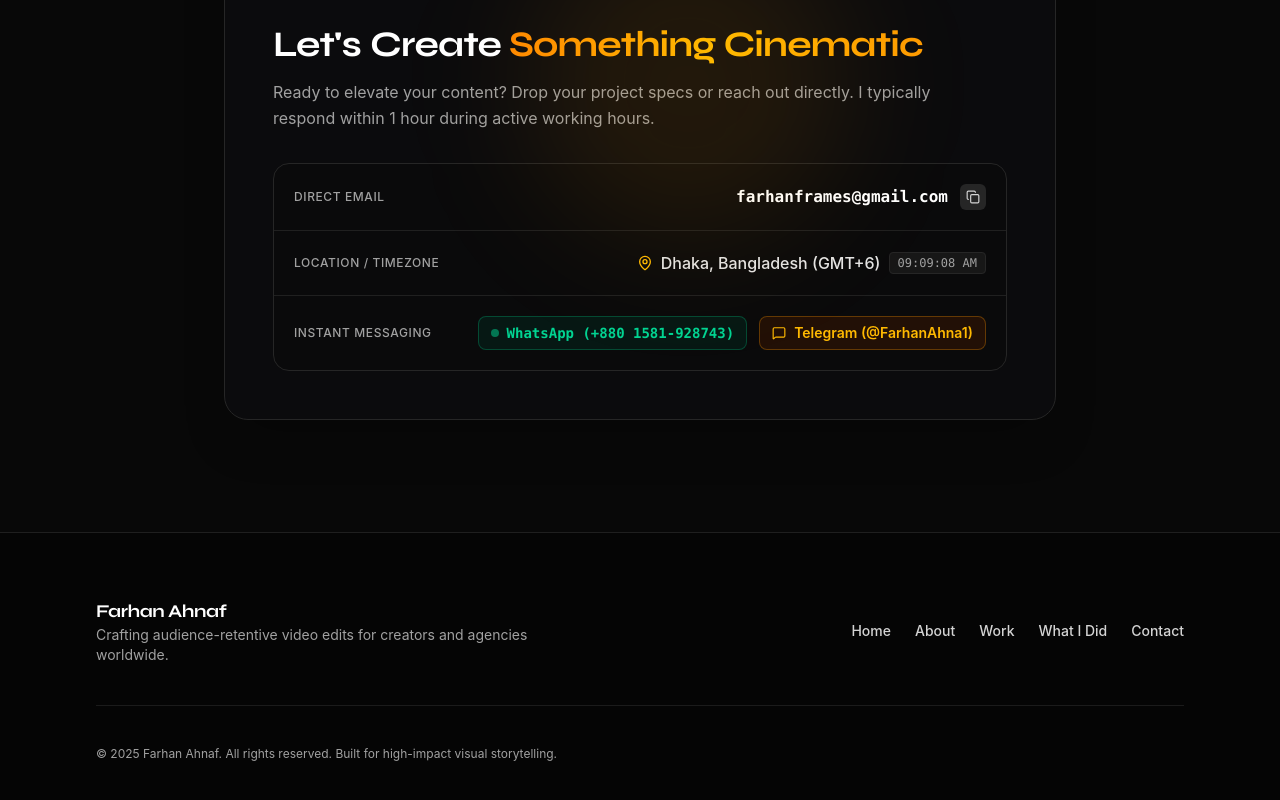
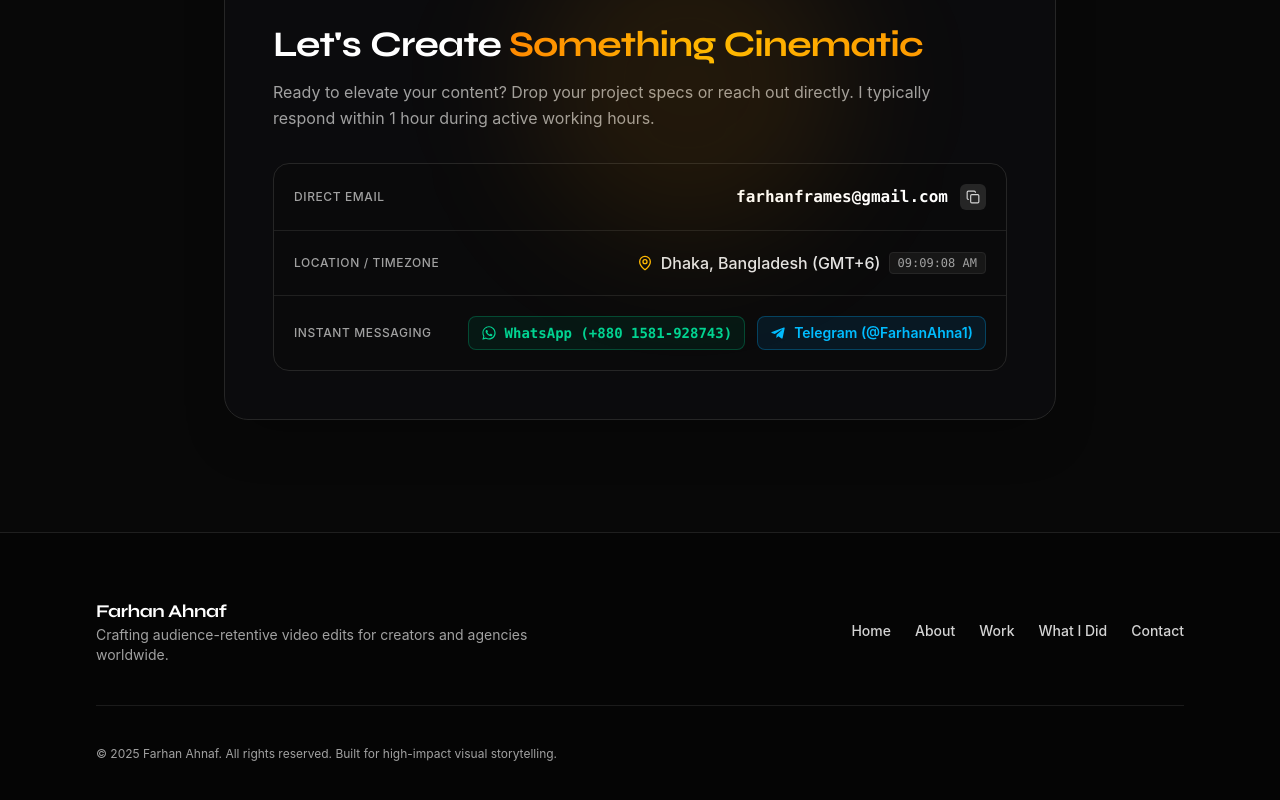
Before and after one commit to asfaq-quresi/FarhanAhnaf, a React (Vite) app: page / in a window 1280 px wide. Shown: the part 5618-6418 px from the top of the page. Built offline with nearby package versions, Linux system fonts and the light colour scheme.

Commit message:
feat: add WhatsApp and Telegram contact icons

```diff
--- a/src/components/ContactSection.tsx
+++ b/src/components/ContactSection.tsx
@@ -1,6 +1,28 @@
 import React, { useState, useEffect } from 'react';
-import { MapPin, MessageSquare, Copy, Check } from 'lucide-react';
+import { MapPin, Copy, Check } from 'lucide-react';
 import { TextReveal } from './TextReveal';
+
+const WhatsAppIcon: React.FC<{ className?: string }> = ({ className = 'w-4 h-4' }) => (
+  <svg
+    viewBox="0 0 24 24"
+    fill="currentColor"
+    className={className}
+    aria-hidden="true"
+  >
+    <path d="M12.04 2c-5.46 0-9.91 4.45-9.91 9.91 0 1.75.46 3.45 1.32 4.95L2.05 22l5.25-1.38c1.45.79 3.08 1.21 4.74 1.21 5.46 0 9.91-4.45 9.91-9.91 0-2.65-1.03-5.14-2.9-7.01A9.82 9.82 0 0 0 12.04 2zm0 18.15c-1.5 0-2.97-.4-4.26-1.16l-.31-.18-3.16.83.84-3.08-.2-.32a8.21 8.21 0 0 1-1.26-4.44c0-4.54 3.7-8.24 8.25-8.24 2.2 0 4.27.86 5.82 2.42a8.18 8.18 0 0 1 2.41 5.83c0 4.55-3.7 8.24-8.25 8.24zm4.52-6.17c-.25-.12-1.47-.72-1.7-.81-.23-.08-.39-.12-.56.12-.17.25-.64.81-.79.97-.14.17-.29.19-.54.06-.25-.12-1.05-.39-2-1.23-.74-.66-1.24-1.47-1.39-1.72-.14-.25-.02-.38.11-.5.11-.11.25-.29.37-.43.12-.14.17-.25.25-.41.08-.17.04-.31-.02-.43s-.56-1.35-.77-1.85c-.2-.48-.41-.42-.56-.43h-.48c-.17 0-.44.06-.67.31-.23.25-.88.86-.88 2.1s.9 2.44 1.03 2.61c.12.17 1.77 2.7 4.29 3.79.6.26 1.07.41 1.43.53.6.19 1.15.16 1.58.1.48-.07 1.47-.6 1.68-1.18.21-.58.21-1.07.14-1.18-.06-.11-.22-.19-.47-.31z" />
+  </svg>
+);
+
+const TelegramIcon: React.FC<{ className?: string }> = ({ className = 'w-4 h-4' }) => (
+  <svg
+    viewBox="0 0 24 24"
+    fill="currentColor"
+    className={className}
+    aria-hidden="true"
+  >
+    <path d="m20.665 3.717-17.73 6.837c-1.21.486-1.203 1.161-.222 1.462l4.552 1.42 10.532-6.645c.498-.303.953-.14.579.192l-8.533 7.701h-.002l-.313 4.693c.46 0 .663-.211.921-.46l2.211-2.15 4.599 3.397c.848.467 1.457.227 1.668-.785l3.019-14.228c.309-1.239-.473-1.8-1.282-1.434z" />
+  </svg>
+);
 
 export const ContactSection: React.FC = () => {
   const [copied, setCopied] = useState(false);
@@ -122,16 +144,16 @@ export const ContactSection: React.FC = () => {
                   rel="noopener noreferrer"
                   className="inline-flex items-center gap-2 px-3 py-1.5 rounded-lg bg-emerald-950/40 border border-emerald-500/30 text-emerald-400 hover:bg-emerald-900/40 hover:border-emerald-500/50 transition-all font-mono text-xs sm:text-sm font-semibold"
                 >
-                  <span className="w-2 h-2 rounded-full bg-emerald-400 animate-pulse" />
+                  <WhatsAppIcon className="w-4 h-4 text-emerald-400 shrink-0" />
                   <span>WhatsApp (+880 1581-928743)</span>
                 </a>
                 <a
                   href="https://t.me/FarhanAhna1"
                   target="_blank"
                   rel="noopener noreferrer"
-                  className="inline-flex items-center gap-2 px-3 py-1.5 rounded-lg bg-amber-950/40 border border-amber-500/30 text-amber-400 hover:bg-amber-900/40 hover:border-amber-500/50 transition-all text-xs sm:text-sm font-semibold"
+                  className="inline-flex items-center gap-2 px-3 py-1.5 rounded-lg bg-sky-950/40 border border-sky-500/30 text-sky-400 hover:bg-sky-900/40 hover:border-sky-500/50 transition-all text-xs sm:text-sm font-semibold"
                 >
-                  <MessageSquare className="w-3.5 h-3.5" />
+                  <TelegramIcon className="w-4 h-4 text-sky-400 shrink-0" />
                   <span>Telegram (@FarhanAhna1)</span>
                 </a>
               </div>
```
